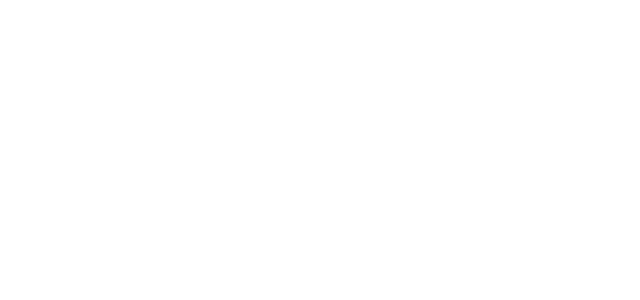
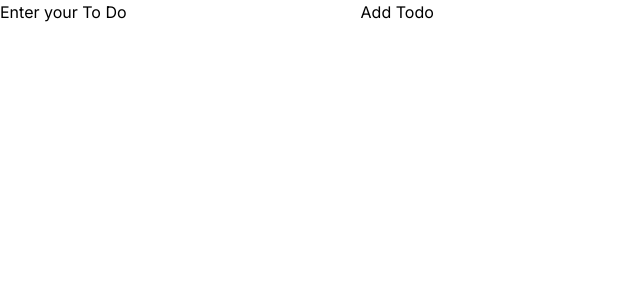
Before and after one commit to khaleelsheikh/todo-app, a Next.js app: page / in a window 1280 px wide. Shown: the top 300 px of the page, without its empty margins (0-640 px from the left). Built offline with nearby package versions, Linux system fonts and the light colour scheme.

Commit message:
created function to-do and displaying it to the main page.

```diff
--- a/app/components/AddTodo.js
+++ b/app/components/AddTodo.js
@@ -1,14 +1,23 @@
-import React, { useState } from 'react'
+"use client";
+import React, { useState } from "react";
 
-export default function AddTodo ({addTodo}) {
-    const [text, setText] = useState('');
+export default function AddTodo({ addTodo }) {
+  const [text, setText] = useState("");
 
-    const handleSubmit = (e)=> {
-        e.preventDefault();
-        addTodo(text);
-
-    }
+  const handleSubmit = (e) => {
+    e.preventDefault();
+    addTodo(text);
+    setText("");
+  };
   return (
-
-  )
+    <form>
+      <label>Enter your To Do</label>
+      <input
+        type="text"
+        value={text}
+        onChange={(e) => setText(e.target.value)}
+      />
+      <button onClick={handleSubmit}>Add Todo</button>
+    </form>
+  );
 }
--- a/app/components/TodoList.js
+++ b/app/components/TodoList.js
@@ -1,6 +1,6 @@
-import { React } from 'react';
+import { React } from "react";
 
-export default function TodoList ({todos}) {
+export default function TodoList({ todos }) {
   return (
     <ul>
       {todos.map((todo, index) => (
@@ -8,4 +8,4 @@
       ))}
     </ul>
   );
-};
+}
--- a/app/layout.js
+++ b/app/layout.js
@@ -1,17 +1,17 @@
-import './globals.css'
-import { Inter } from 'next/font/google'
+import "./globals.css";
+import { Inter } from "next/font/google";
 
-const inter = Inter({ subsets: ['latin'] })
+const inter = Inter({ subsets: ["latin"] });
 
 export const metadata = {
-  title: 'Create Next App',
-  description: 'Generated by create next app',
-}
+  title: "My To-Do App",
+  description: "Created by KS",
+};
 
 export default function RootLayout({ children }) {
   return (
     <html lang="en">
       <body className={inter.className}>{children}</body>
     </html>
-  )
+  );
 }
--- a/app/page.js
+++ b/app/page.js
@@ -1,9 +1,11 @@
-
+"use client";
+import React, { useState } from "react";
+import AddTodo from "./components/AddTodo";
 
 export default function Home() {
   return (
-    <main className="flex min-h-screen flex-col items-center justify-between p-24">
-
-    </main>
-  )
+    <>
+      <AddTodo />
+    </>
+  );
 }
```
Lines whose indentation alone changed are shown as unchanged.
